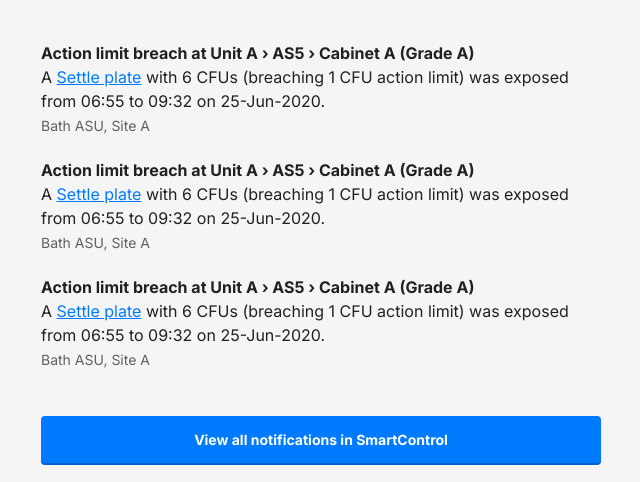
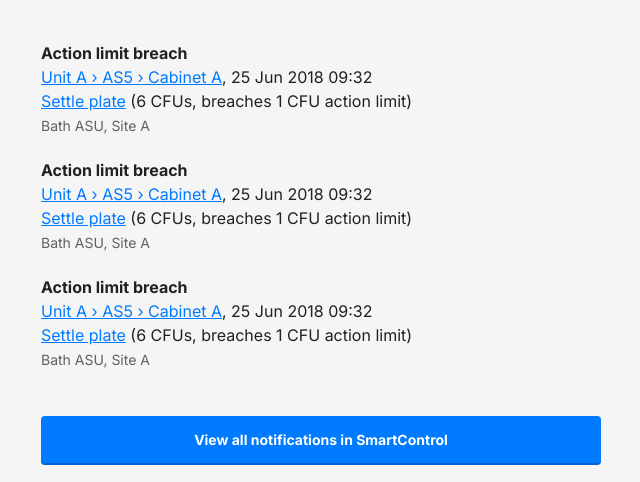
Before and after one commit to qphl/smartcontrol-email-template, a plain HTML site: page example-notification-multiple.html in a window 1280 px wide. Shown: the part 289-771 px from the top of the page, without its empty margins (319-959 px from the left). Drawn offline with Linux system fonts and the light colour scheme.

Commit message:
Makes layout consistent with SmartControl UI

```diff
--- a/example-notification-multiple.html
+++ b/example-notification-multiple.html
@@ -168,17 +168,17 @@
                     </div>
                     <div style="Margin-left: 20px;Margin-right: 20px;">
                       <div style="mso-line-height-rule: exactly;mso-text-raise: 11px;vertical-align: middle;">
-                        <p class="size-16" style="Margin-top: 0;Margin-bottom: 20px;font-family: Inter,avenir,sans-serif;font-size: 16px;line-height: 24px;" lang="x-size-16"><strong>Action limit breach at Unit A › AS5 › Cabinet A (Grade A)</strong><br>A <a style="text-decoration: underline;transition: opacity 0.1s ease-in;color: #007bff;" href="#">Settle plate</a></strong> with 6 CFUs (breaching 1 CFU action limit) was exposed from 06:55 to 09:32 on 25-Jun-2020.<br><span style="font-size:14px;color:#616161">Bath ASU, Site A</span></p>
+                        <p class="size-16" style="Margin-top: 0;Margin-bottom: 20px;font-family: Inter,avenir,sans-serif;font-size: 16px;line-height: 24px;" lang="x-size-16"><strong>Action limit breach</strong><br><a style="text-decoration: underline;transition: opacity 0.1s ease-in;color: #007bff;" href="#">Unit A › AS5 › Cabinet A</a>, 25 Jun 2018 09:32</strong><br><a style="text-decoration: underline;transition: opacity 0.1s ease-in;color: #007bff;" href="#">Settle plate</a> (6 CFUs, breaches 1 CFU action limit)<br><span style="font-size:14px;color:#616161">Bath ASU, Site A</span></p>
                       </div>
                     </div>
                     <div style="Margin-left: 20px;Margin-right: 20px;">
                       <div style="mso-line-height-rule: exactly;mso-text-raise: 11px;vertical-align: middle;">
-                        <p class="size-16" style="Margin-top: 0;Margin-bottom: 20px;font-family: Inter,avenir,sans-serif;font-size: 16px;line-height: 24px;" lang="x-size-16"><strong>Action limit breach at Unit A › AS5 › Cabinet A (Grade A)</strong><br>A <a style="text-decoration: underline;transition: opacity 0.1s ease-in;color: #007bff;" href="#">Settle plate</a></strong> with 6 CFUs (breaching 1 CFU action limit) was exposed from 06:55 to 09:32 on 25-Jun-2020.<br><span style="font-size:14px;color:#616161">Bath ASU, Site A</span></p>
+                        <p class="size-16" style="Margin-top: 0;Margin-bottom: 20px;font-family: Inter,avenir,sans-serif;font-size: 16px;line-height: 24px;" lang="x-size-16"><strong>Action limit breach</strong><br><a style="text-decoration: underline;transition: opacity 0.1s ease-in;color: #007bff;" href="#">Unit A › AS5 › Cabinet A</a>, 25 Jun 2018 09:32</strong><br><a style="text-decoration: underline;transition: opacity 0.1s ease-in;color: #007bff;" href="#">Settle plate</a> (6 CFUs, breaches 1 CFU action limit)<br><span style="font-size:14px;color:#616161">Bath ASU, Site A</span></p>
                       </div>
                     </div>
                     <div style="Margin-left: 20px;Margin-right: 20px;">
                       <div style="mso-line-height-rule: exactly;mso-text-raise: 11px;vertical-align: middle;">
-                        <p class="size-16" style="Margin-top: 0;Margin-bottom: 20px;font-family: Inter,avenir,sans-serif;font-size: 16px;line-height: 24px;" lang="x-size-16"><strong>Action limit breach at Unit A › AS5 › Cabinet A (Grade A)</strong><br>A <a style="text-decoration: underline;transition: opacity 0.1s ease-in;color: #007bff;" href="#">Settle plate</a></strong> with 6 CFUs (breaching 1 CFU action limit) was exposed from 06:55 to 09:32 on 25-Jun-2020.<br><span style="font-size:14px;color:#616161">Bath ASU, Site A</span></p>
+                        <p class="size-16" style="Margin-top: 0;Margin-bottom: 20px;font-family: Inter,avenir,sans-serif;font-size: 16px;line-height: 24px;" lang="x-size-16"><strong>Action limit breach</strong><br><a style="text-decoration: underline;transition: opacity 0.1s ease-in;color: #007bff;" href="#">Unit A › AS5 › Cabinet A</a>, 25 Jun 2018 09:32</strong><br><a style="text-decoration: underline;transition: opacity 0.1s ease-in;color: #007bff;" href="#">Settle plate</a> (6 CFUs, breaches 1 CFU action limit)<br><span style="font-size:14px;color:#616161">Bath ASU, Site A</span></p>
                       </div>
                     </div>
                     <div style="Margin-left: 20px;Margin-right: 20px;">
```
Also changed, not shown: example-notification-single.html (+1 -1 lines).
